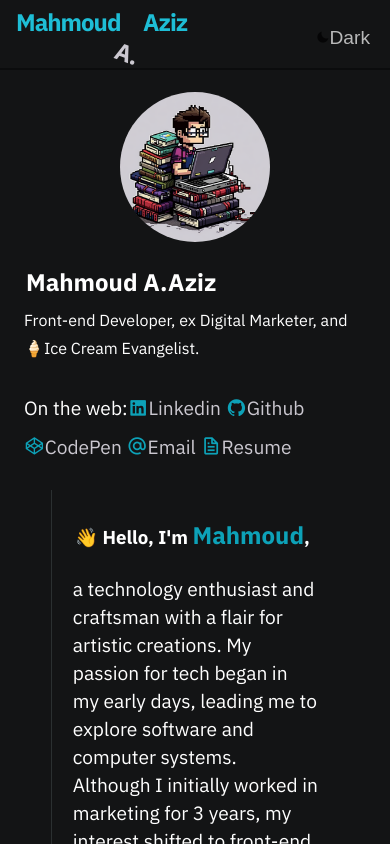
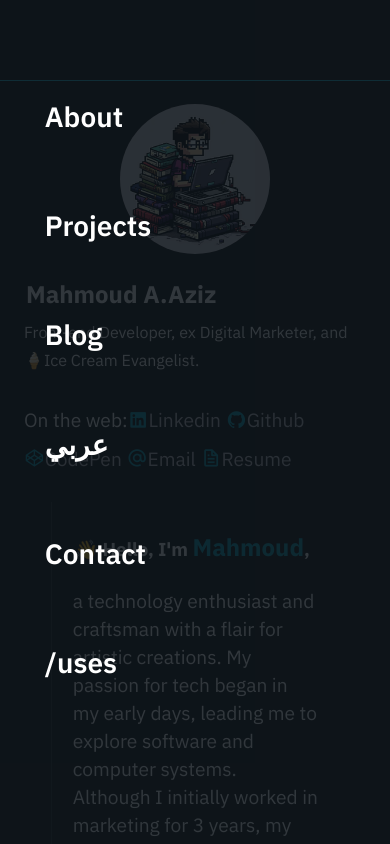
Before and after one commit to FairyPenguin/FairyPenguin.github.io, a plain HTML site: page index.html in a window 390 px wide. Shown: the top 844 px of the page. Drawn offline with nearby package versions, Linux system fonts and the light colour scheme.

Commit message:
Hamburger Menu is Here

```diff
--- a/index.html
+++ b/index.html
@@ -40,6 +40,14 @@
       <!-- Navbar -->
 
       <nav id="navbar" class="nav">
+        <label class="navbar-toggler" for="toggle">
+          <span>
+            <span class="bar"></span>
+            <span class="bar"></span>
+            <span class="bar"></span>
+          </span>
+        </label>
+
         <ul class="nav-list">
           <li><a href="#welcome_section">About</a></li>
           <li><a href="#projects">Projects</a></li>
@@ -48,22 +56,31 @@
           <li><a href="#contact">Contact</a></li>
           <li><a href="#/uses">/uses</a></li>
         </ul>
+
+        <!-- <button id="dark-mode-toggle" class="dark-mode-toggle">
+          <div class="inner-wrapper">
+            <i class="bx bxs-moon"></i>
+            <span>Dark</span>
+          </div>
+        </button> -->
       </nav>
 
       <!-- Navbar End -->
-
+      <!--
       <button id="dark-mode-toggle" class="dark-mode-toggle">
         <div class="inner-wrapper">
           <i class="bx bxs-moon"></i>
           <span>Dark</span>
         </div>
-      </button>
+      </button> -->
 
       <!-- Navbar -->
     </header>
 
     <!-- Main-container -->
     <div class="main-container">
+      <!-- Hero Section -->
+
       <section class="hero">
         <div class="title-container">
           <img class="profile-img" src="./images/Mahmoud_A_Aziz.png" alt="" />
@@ -76,6 +93,7 @@
             </p>
           </div>
         </div>
+        <!-- Hero Section -->
 
         <!-- social-links -->
         <div class="contact-links">
--- a/style.css
+++ b/style.css
@@ -114,7 +114,6 @@ header:hover {
   display: flex;
   justify-content: center;
   width: 70%;
-  z-index: 10;
 }
 
 .nav-list {
@@ -140,7 +139,7 @@ header:hover {
 }
 
 .dark-mode-toggle {
-  z-index: 100;
+  /* z-index: 100; */
   display: block;
   background: transparent;
   /* border-radius: 5px; */
@@ -384,8 +383,6 @@ p {
   border-radius: 5px;
   margin-bottom: 0.4rem;
   line-height: 2rem;
-  /* word-wrap: break-word; */
-  /* word-break: break-all; */
 }
 
 .skills ul li:hover {
@@ -659,27 +656,51 @@ footer {
 /* This media query for {navabr} and screen with max-width:768px */
 
 @media screen and (max-width: 675px) {
-  .nav {
+  /* .nav {
+    display: none;
+  } */
+
+  body {
+    overflow-y: hidden !important;
+  }
+  .main-container {
+    overflow-y: hidden !important;
+  }
+
+  .Logo-text {
+    /* visibility: hidden; */
     display: none;
   }
 
-  /* .nav-list {
-    position: absolute;
+  .nav {
+    display: flex;
+  }
+
+  .nav-list {
+    position: fixed;
     left: 0;
-    bottom: 100px;
+    top: 0px;
     display: flex;
     flex-direction: column;
-    height: 75%;
-    z-index: 2;
-    justify-content: space-between;
-    padding-bottom: 0.2rem;
-    margin: 0;
-  } */
+    height: 100vh;
+    justify-content: space-evenly;
+    align-items: flex-start;
+    padding: 2rem 0px 6rem 32px;
+    margin: 0px 0px 2rem 0px;
+    width: 100%;
+    /* transform: translateY(-100%); */
+    transition: 0.6s;
+    background: hsla(210deg, 30%, 8%, 0.85);
+  }
 
-  /* .nav-list a {
-    padding: 12px;
-    line-height: 1px;
-  } */
+  .nav-list a {
+    display: block;
+    padding: 0.8rem;
+    font-size: 1.75rem;
+    font-weight: 600;
+    color: var(--main-text-color);
+    text-decoration: none;
+  }
 }
 
 @media screen and (min-width: 320px) and (max-width: 480px) {
@@ -707,7 +728,7 @@ footer {
     margin: 0px auto;
   }
 
-  header {
+  /* header {
     display: flex;
     justify-content: space-between;
     align-items: center;
@@ -718,7 +739,7 @@ footer {
     margin-right: auto;
     margin-left: auto;
     box-shadow: 0 2px 0 rgb(0 0 0 / 40%);
-  }
+  } */
 
   .title-container {
     display: flex;
```
